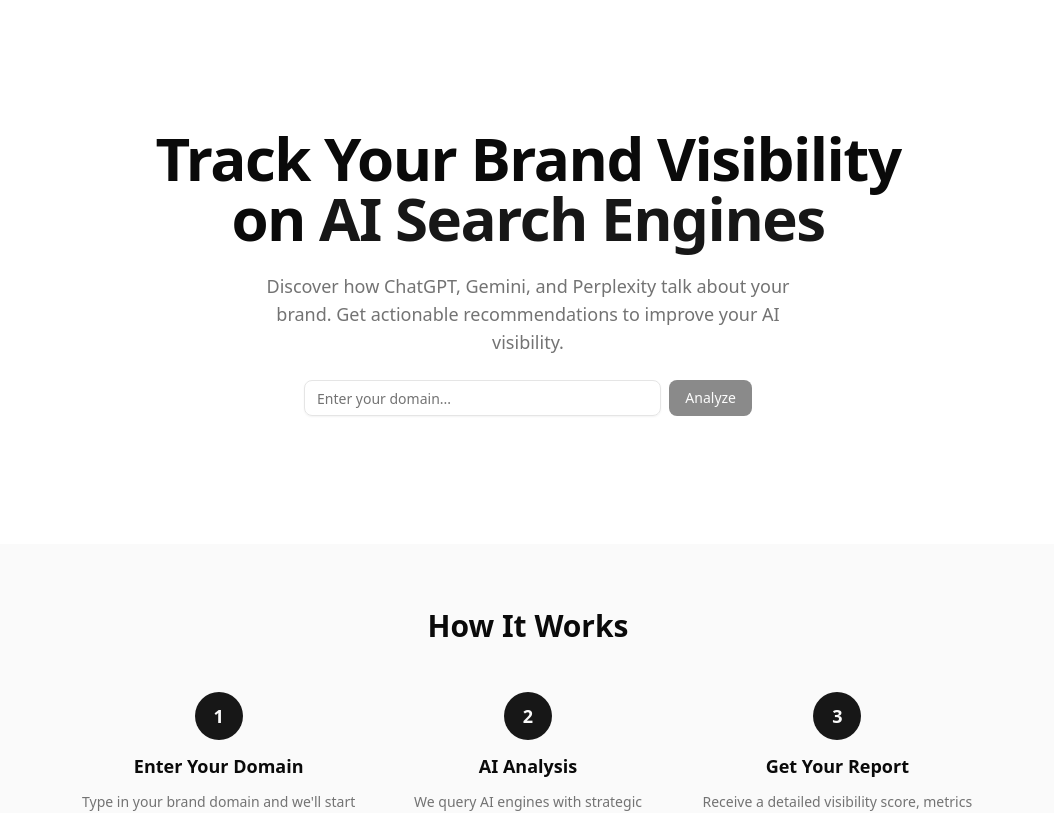
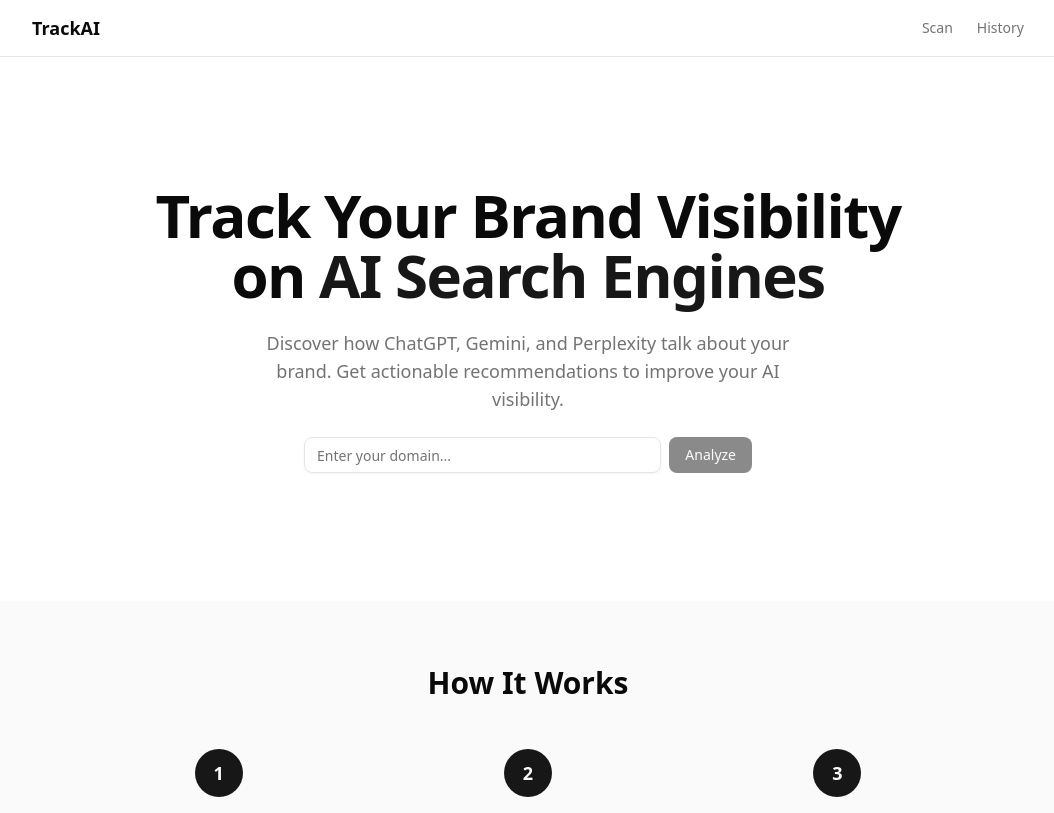
Before and after one commit to iiishuu/TrackAI, a Next.js app: page / in a window 1280 px wide. Shown: the top 813 px of the page, without its empty margins (112-1166 px from the left). Built offline with nearby package versions, Linux system fonts and the light colour scheme.

Commit message:
feat: add global navbar with navigation links
Navbar component with TrackAI brand, Scan and History links.
Integrated into root layout.

```diff
--- a/src/app/layout.tsx
+++ b/src/app/layout.tsx
@@ -1,5 +1,6 @@
 import type { Metadata } from "next";
 import { Geist, Geist_Mono } from "next/font/google";
+import { Navbar } from "@/frontend/components/layout/Navbar";
 import "./globals.css";
 
 const geistSans = Geist({
@@ -28,6 +29,7 @@
       <body
         className={`${geistSans.variable} ${geistMono.variable} antialiased`}
       >
+        <Navbar />
         {children}
       </body>
     </html>
--- /dev/null
+++ b/src/frontend/components/layout/Navbar.tsx
@@ -0,0 +1,27 @@
+import Link from "next/link";
+
+export function Navbar() {
+  return (
+    <nav className="border-b">
+      <div className="mx-auto flex h-14 max-w-5xl items-center justify-between px-4">
+        <Link href="/" className="text-lg font-bold">
+          TrackAI
+        </Link>
+        <div className="flex items-center gap-6">
+          <Link
+            href="/scan"
+            className="text-sm text-muted-foreground transition-colors hover:text-foreground"
+          >
+            Scan
+          </Link>
+          <Link
+            href="/history"
+            className="text-sm text-muted-foreground transition-colors hover:text-foreground"
+          >
+            History
+          </Link>
+        </div>
+      </div>
+    </nav>
+  );
+}
```
